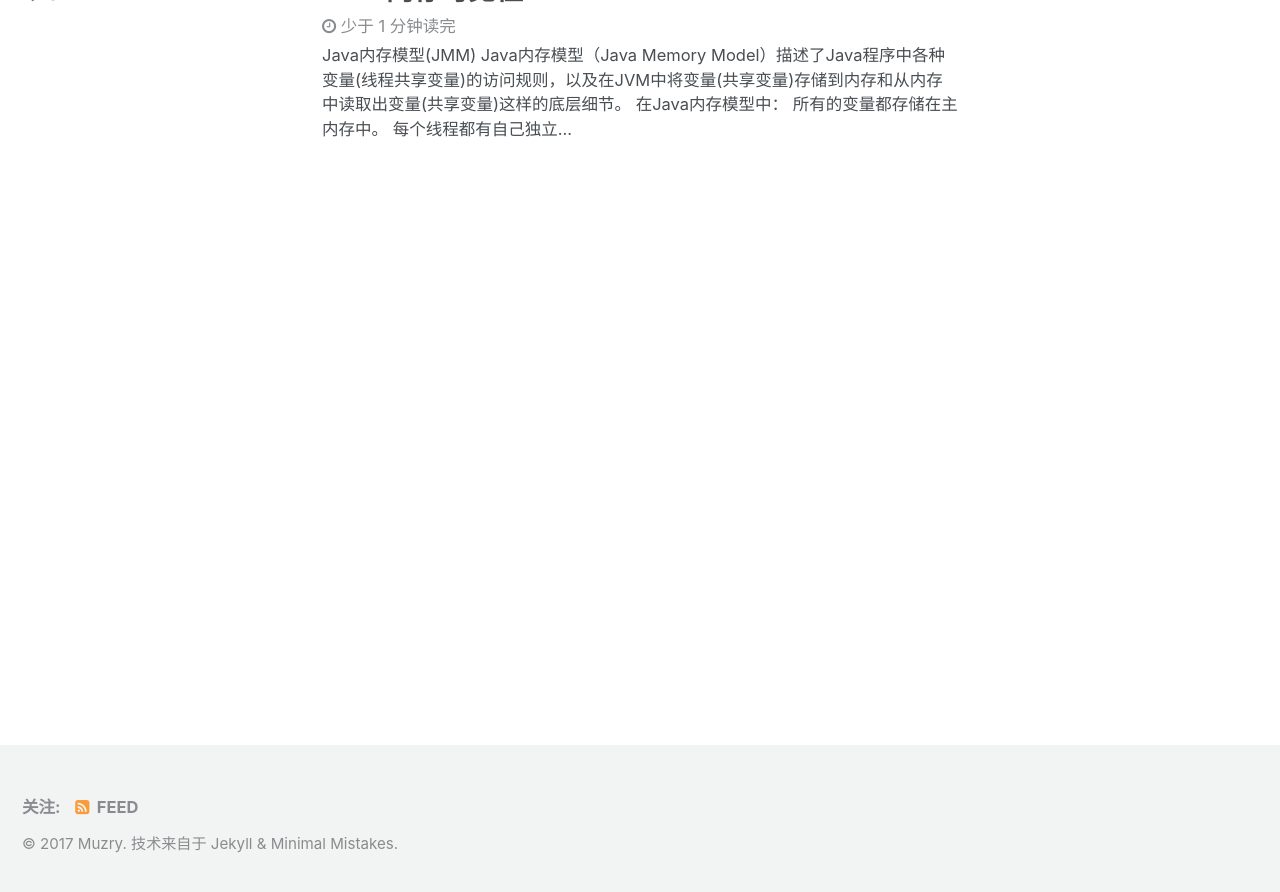
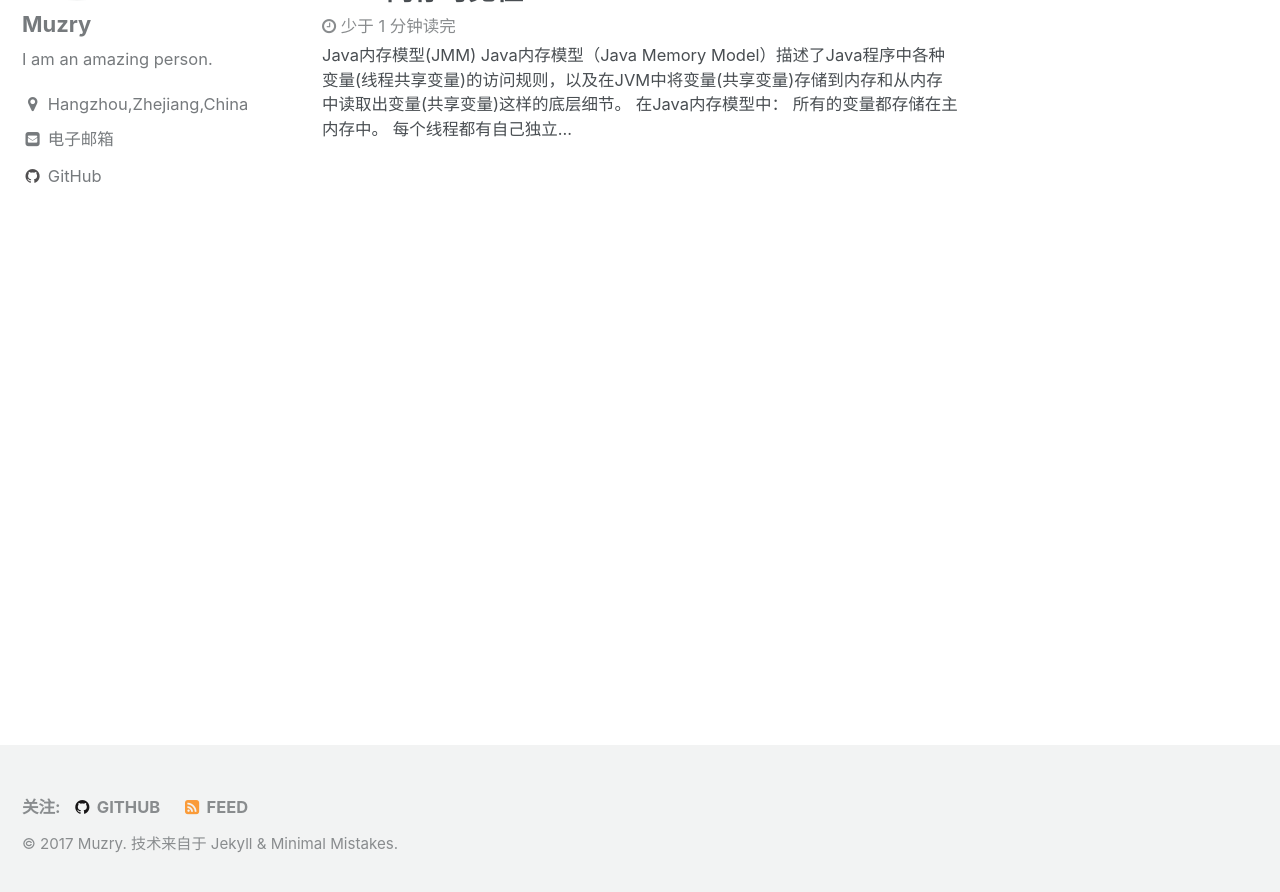
Before and after one commit to Muzry/muzry.github.io, a Jekyll site: the page built from index.html, in a window 1280 px wide and 900 px high, scrolled down 253 px. Shown: the top 892 px of the window. Built offline with Jekyll 4.4.1, drawn with Linux system fonts in a browser that asks for light colours; the list of posts is cut into pages by our own code.

Commit message:
recover pages

```diff
--- a/_config.yml
+++ b/_config.yml
@@ -83,11 +83,11 @@ analytics:
 
 # Site Author
 author:
-  name             : "Your Name"
-  avatar           : # path of avatar image, e.g. "/assets/images/bio-photo.jpg"
+  name             : "Muzry"
+  avatar           : "./assets/avatar/avatar.png"
   bio              : "I am an amazing person."
-  location         : "Somewhere"
-  email            :
+  location         : "Hangzhou,Zhejiang,China"
+  email            : "muzrry@gmail.com"
   uri              :
   bitbucket        :
   codepen          :
@@ -95,7 +95,7 @@ author:
   flickr           :
   facebook         :
   foursquare       :
-  github           :
+  github           : "https://github.com/Muzry"
   gitlab           :
   google_plus      :
   keybase          :
@@ -251,3 +251,10 @@ defaults:
       comments: true
       share: true
       related: true
+  # _pages
+  - scope:
+      path: "_pages"
+      type: pages
+    values:
+      layout: single
+      author_profile: true
```
Also changed, not shown: assets/avatar/avatar.png (added).
